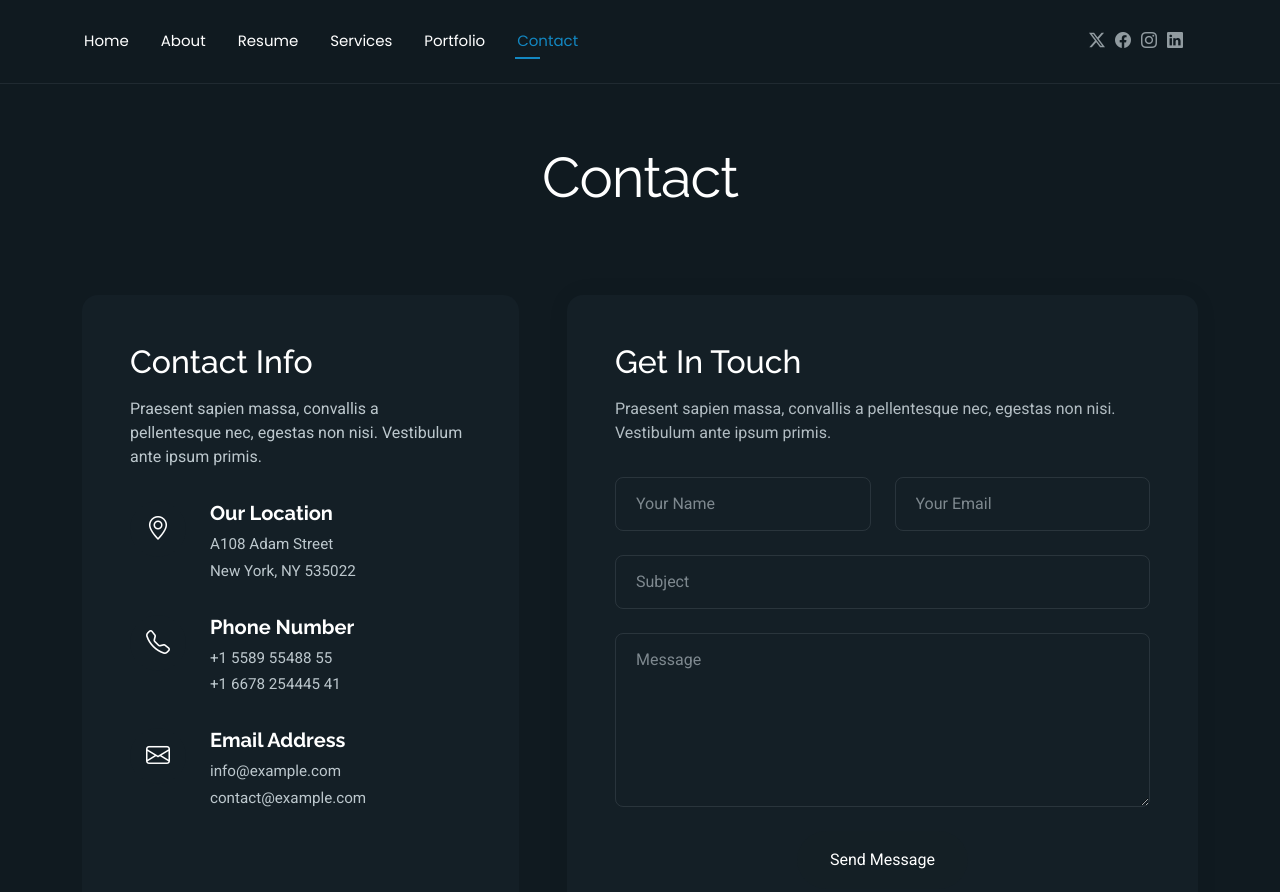
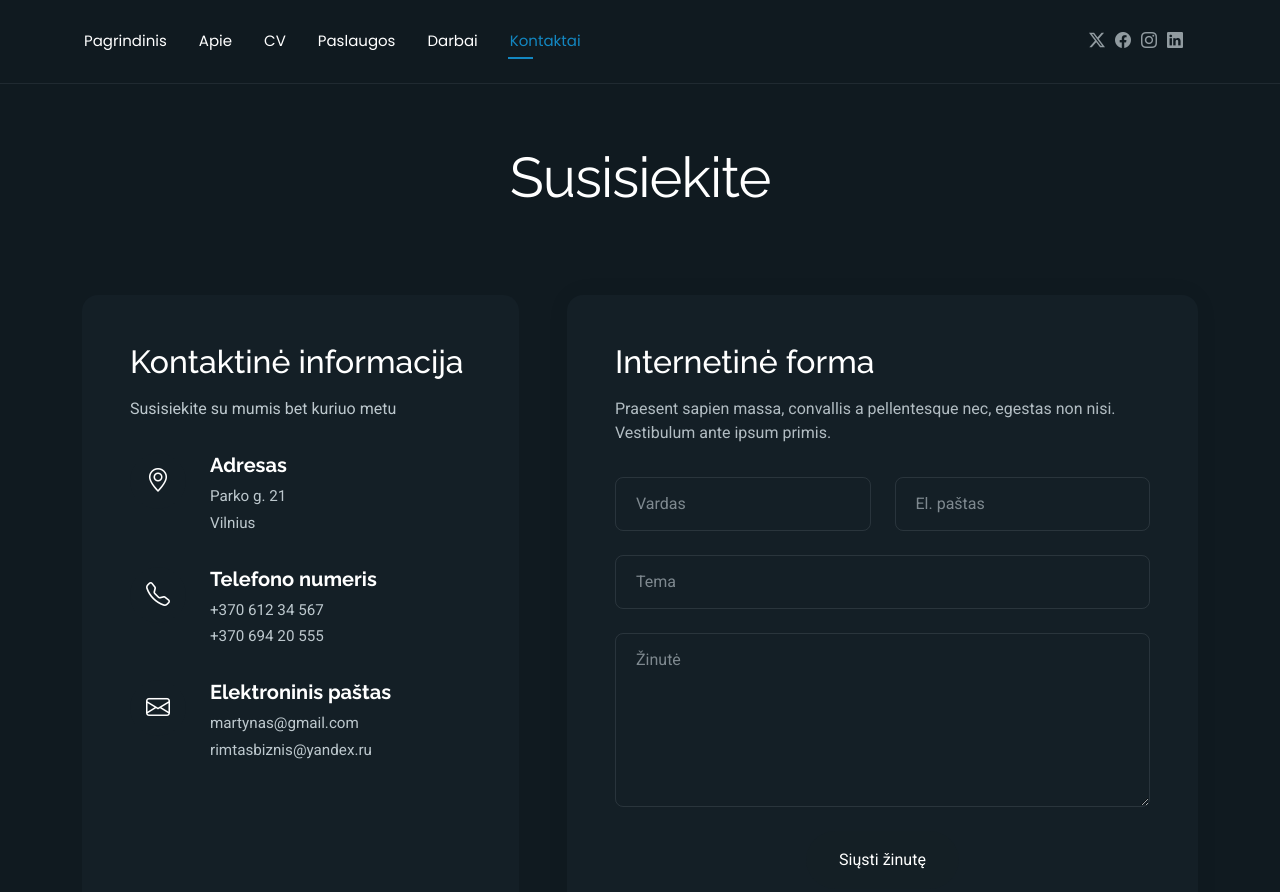
Before and after one commit to martynasposk/martynasposk.github.io, a plain HTML site: page contact.html in a window 1280 px wide. Shown: the top 892 px of the page. Drawn offline with Linux system fonts and the light colour scheme.

Commit message:
Add files via upload

```diff
--- a/contact.html
+++ b/contact.html
@@ -26,6 +26,7 @@
 
   <!-- Main CSS File -->
   <link href="assets/css/main.css" rel="stylesheet">
+  <link href="assets/css/custom.css" rel="stylesheet">
 
   <!-- =======================================================
   * Template Name: FolioOne
@@ -48,12 +49,12 @@
 
       <nav id="navmenu" class="navmenu">
         <ul>
-          <li><a href="index.html">Home</a></li>
-          <li><a href="about.html">About</a></li>
-          <li><a href="resume.html">Resume</a></li>
-          <li><a href="services.html">Services</a></li>
-          <li><a href="portfolio.html">Portfolio</a></li>
-          <li><a href="contact.html" class="active">Contact</a></li>
+          <li><a href="index.html">Pagrindinis</a></li>
+          <li><a href="about.html">Apie</a></li>
+          <li><a href="resume.html">CV</a></li>
+          <li><a href="services.html">Paslaugos</a></li>
+          <li><a href="portfolio.html">Darbai</a></li>
+          <li><a href="contact.html" class="active">Kontaktai</a></li>
         </ul>
         <i class="mobile-nav-toggle d-xl-none bi bi-list"></i>
       </nav>
@@ -75,7 +76,7 @@
 
       <!-- Section Title -->
       <div class="container section-title" data-aos="fade-up">
-        <h2>Contact</h2>
+        <h2>Susisiekite</h2>
       </div><!-- End Section Title -->
 
       <div class="container" data-aos="fade-up" data-aos-delay="100">
@@ -83,17 +84,17 @@
         <div class="row g-4 g-lg-5">
           <div class="col-lg-5">
             <div class="info-box" data-aos="fade-up" data-aos-delay="200">
-              <h3>Contact Info</h3>
-              <p>Praesent sapien massa, convallis a pellentesque nec, egestas non nisi. Vestibulum ante ipsum primis.</p>
+              <h3>Kontaktinė informacija</h3>
+              <p>Susisiekite su mumis bet kuriuo metu</p>
 
               <div class="info-item" data-aos="fade-up" data-aos-delay="300">
                 <div class="icon-box">
                   <i class="bi bi-geo-alt"></i>
                 </div>
                 <div class="content">
-                  <h4>Our Location</h4>
-                  <p>A108 Adam Street</p>
-                  <p>New York, NY 535022</p>
+                  <h4>Adresas</h4>
+                  <p>Parko g. 21</p>
+                  <p>Vilnius</p>
                 </div>
               </div>
 
@@ -102,9 +103,9 @@
                   <i class="bi bi-telephone"></i>
                 </div>
                 <div class="content">
-                  <h4>Phone Number</h4>
-                  <p>+1 5589 55488 55</p>
-                  <p>+1 6678 254445 41</p>
+                  <h4>Telefono numeris</h4>
+                  <p>+370 612 34 567</p>
+                  <p>+370 694 20 555</p>
                 </div>
               </div>
 
@@ -113,9 +114,9 @@
                   <i class="bi bi-envelope"></i>
                 </div>
                 <div class="content">
-                  <h4>Email Address</h4>
-                  <p>info@example.com</p>
-                  <p>contact@example.com</p>
+                  <h4>Elektroninis paštas</h4>
+                  <p>martynas@gmail.com</p>
+                  <p>rimtasbiznis@yandex.ru</p>
                 </div>
               </div>
             </div>
@@ -123,34 +124,34 @@
 
           <div class="col-lg-7">
             <div class="contact-form" data-aos="fade-up" data-aos-delay="300">
-              <h3>Get In Touch</h3>
+              <h3>Internetinė forma</h3>
               <p>Praesent sapien massa, convallis a pellentesque nec, egestas non nisi. Vestibulum ante ipsum primis.</p>
 
               <form action="forms/contact.php" method="post" class="php-email-form" data-aos="fade-up" data-aos-delay="200">
                 <div class="row gy-4">
 
                   <div class="col-md-6">
-                    <input type="text" name="name" class="form-control" placeholder="Your Name" required="">
+                    <input type="text" name="name" class="form-control" placeholder="Vardas" required="">
                   </div>
 
                   <div class="col-md-6 ">
-                    <input type="email" class="form-control" name="email" placeholder="Your Email" required="">
+                    <input type="email" class="form-control" name="email" placeholder="El. paštas" required="">
                   </div>
 
                   <div class="col-12">
-                    <input type="text" class="form-control" name="subject" placeholder="Subject" required="">
+                    <input type="text" class="form-control" name="subject" placeholder="Tema" required="">
                   </div>
 
                   <div class="col-12">
-                    <textarea class="form-control" name="message" rows="6" placeholder="Message" required=""></textarea>
+                    <textarea class="form-control" name="message" rows="6" placeholder="Žinutė" required=""></textarea>
                   </div>
 
                   <div class="col-12 text-center">
-                    <div class="loading">Loading</div>
+                    <div class="loading">Kraunama</div>
                     <div class="error-message"></div>
-                    <div class="sent-message">Your message has been sent. Thank you!</div>
+                    <div class="sent-message">Žinutė išsiųsta - AČIŪ!</div>
 
-                    <button type="submit" class="btn">Send Message</button>
+                    <button type="submit" class="btn">Siųsti žinutę</button>
                   </div>
 
                 </div>
```
Also changed, not shown: about.html (+1 -0 lines), index.html (+4 -3 lines), portfolio.html (+5 -5 lines), resume.html (+1 -0 lines), services.html (+15 -14 lines), starter-page.html (+7 -6 lines).
